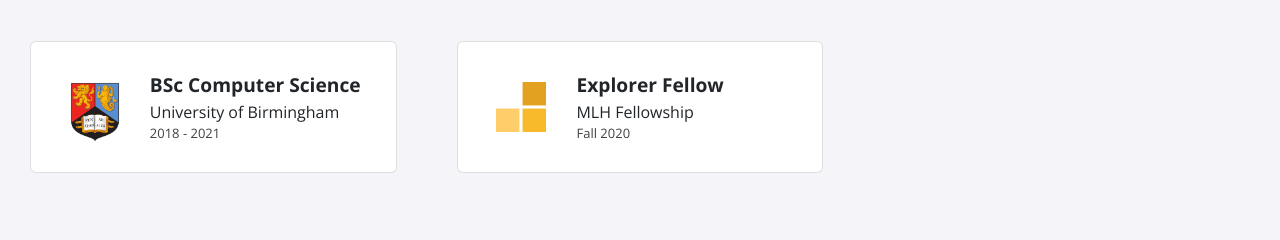
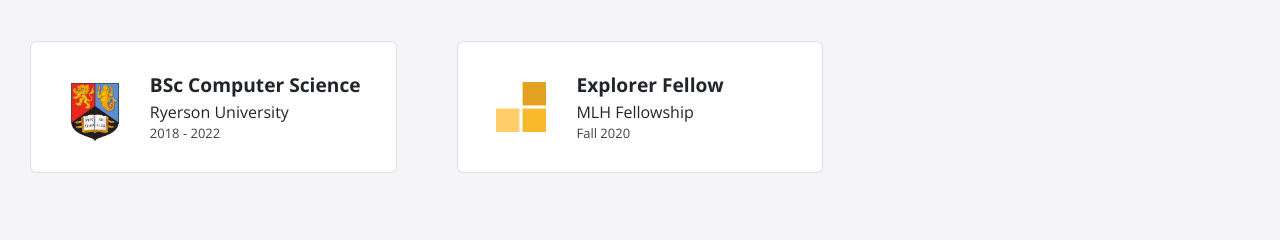
Before and after one commit to tejalryerson/tejalryerson, a Jekyll site: the page built from index.html, in a window 1280 px wide. Shown: the part 1099-1339 px from the top of the page. Built offline with Jekyll 4.4.1, drawn with Linux system fonts in a browser that asks for light colours; nearby versions of some CDN libraries.

Commit message:
Update education.yml

```diff
--- a/_data/education.yml
+++ b/_data/education.yml
@@ -1,6 +1,6 @@
 - course: BSc Computer Science
-  institute: University of Birmingham
-  dates: 2018 - 2021
+  institute: Ryerson University
+  dates: 2018 - 2022
   logo: uob.png
 
 - course: Explorer Fellow
```
